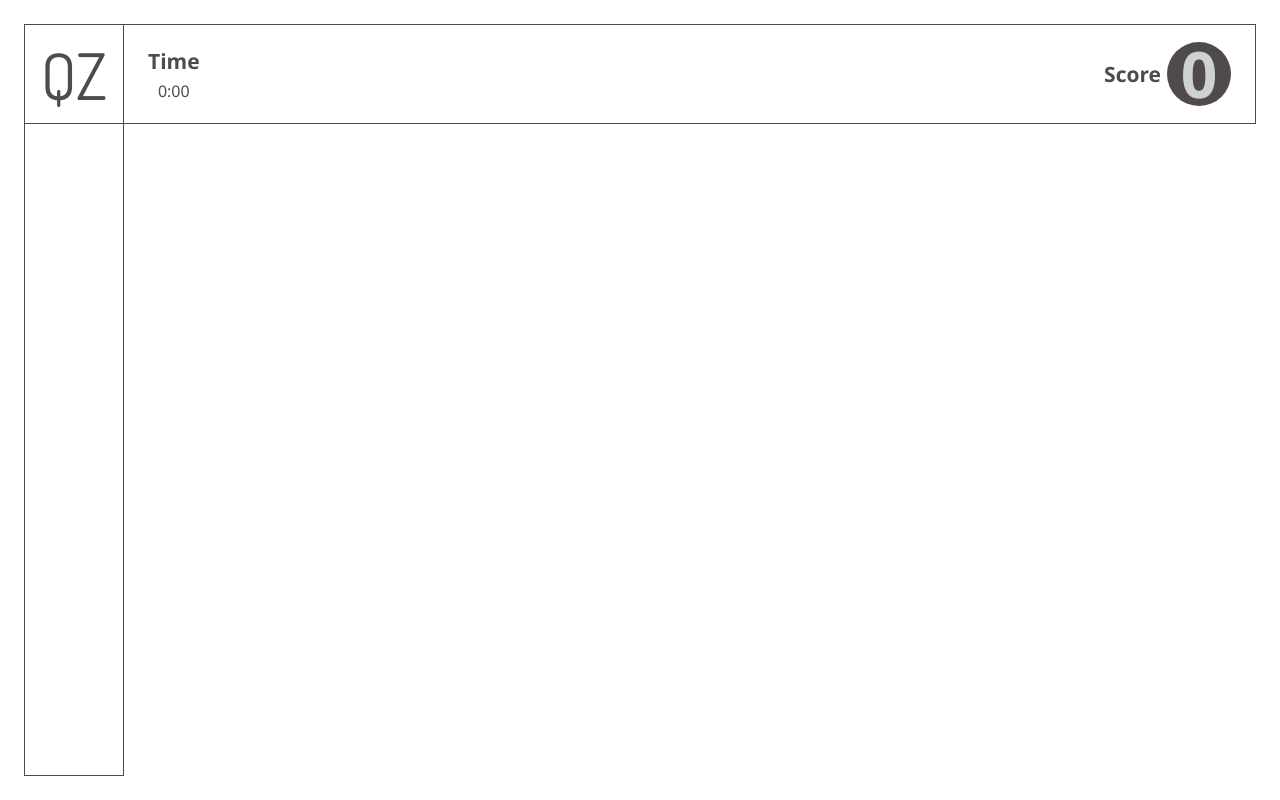
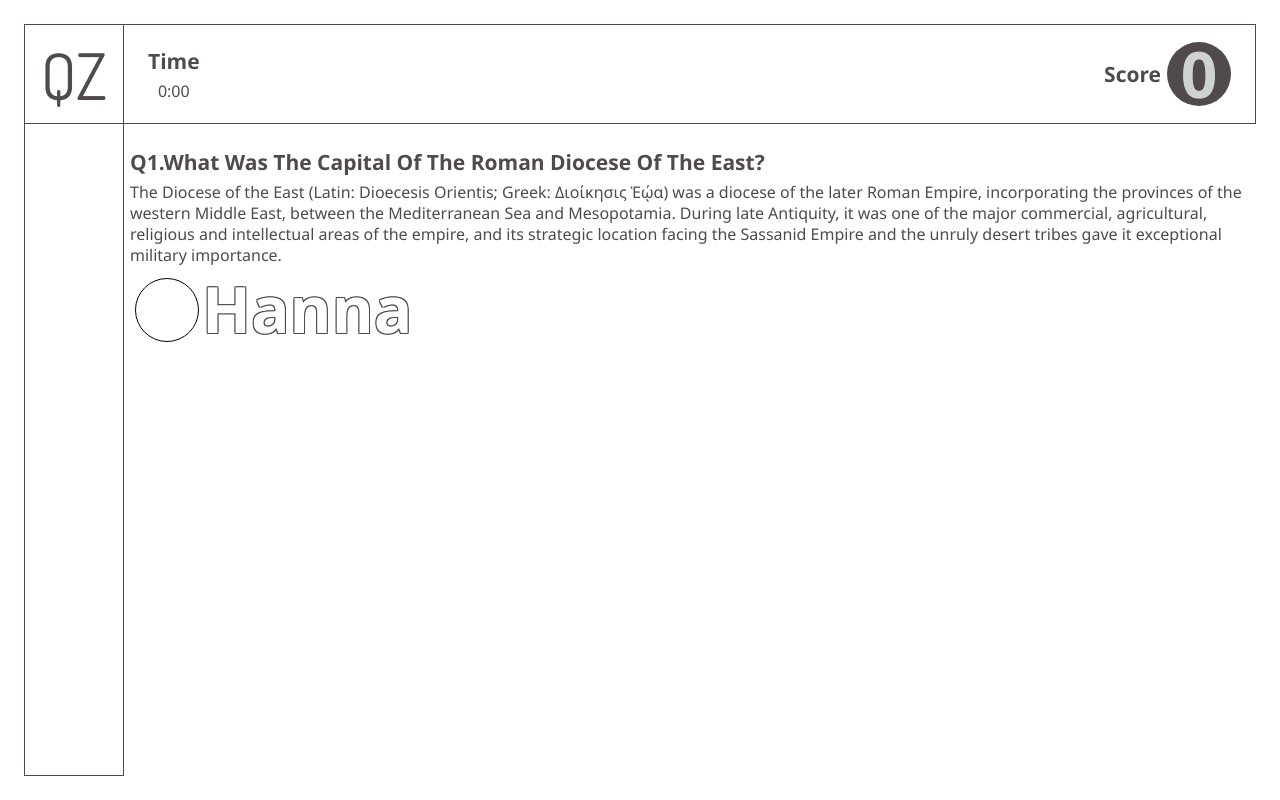
Before and after one commit to sriveer-me/quiz-app-game, a Vue app: page / in a window 1280 px wide. Built offline with nearby package versions, Linux system fonts and the light colour scheme; some icons are missing.

Commit message:
checkbox almost implemented.

```diff
--- a/src/App.vue
+++ b/src/App.vue
@@ -3,7 +3,15 @@
         <h1 class="icon-area icon-font">QZ</h1>
         <TopBar />
         <LeftBar />
-        <div class="content-area"></div>
+        <div class="content-area">
+            <div class="question">
+                <h1 class="subtitle-font">Q1.What was the capital of the roman diocese of the east?</h1>
+                <h2 class="body-text">The Diocese of the East (Latin: Dioecesis Orientis; Greek: Διοίκησις Ἑῴα) was a diocese of the later Roman Empire, incorporating the provinces of the western Middle East, between the Mediterranean Sea and Mesopotamia. During late Antiquity, it was one of the major commercial, agricultural, religious and intellectual areas of the empire, and its strategic location facing the Sassanid Empire and the unruly desert tribes gave it exceptional military importance.</h2>
+            </div>
+            <div class="answer-options">
+                <Checkbox name="answers" value="answer-1" labelName="Hanna"/>
+            </div>
+        </div>
     </div>
 </template>
 
@@ -40,6 +48,19 @@
         align-items: center;
     }
 
+    //relating to content-area start
+
+    .content-area{
+        padding-top: var(--spacing-large);
+        padding-left: var(--spacing-small);
+        padding-right: var(--spacing-small);
+    }
+    .question{
+        display: flex;
+        flex-direction: column;
+        row-gap: var(--spacing-small);
+    }
+
 </style>
 
 <script>
@@ -47,12 +68,14 @@ import {isMobile,isTablet,isDesktop} from '@/js/breakpoints.js';
 
 import TopBar from '@/components/TopBar.vue';
 import LeftBar from '@/components/LeftBar.vue';
+import Checkbox from '@/components/Checkbox.vue';
 
 export default {
     name: "App",
     components:{
         TopBar,
-        LeftBar
+        LeftBar,
+        Checkbox
     },
     data(){
         return{
--- a/src/assets/scss/_settings.scss
+++ b/src/assets/scss/_settings.scss
@@ -41,14 +41,43 @@ $light: #CED2D2;
 }
 
 .hero-font{
+    transition: 0.25s color ease-in-out,
+                0.25s text-shadow ease-in-out;
+
     font-family: Segoe UI;
     font-style: normal;
     font-weight: bold;
     font-size: var(--hero-font-size);
     line-height: var(--hero-font-line-height);
 
+    color: white;
+    text-shadow:
+        -1px -1px 0 $dark,
+         1px -1px 0 $dark,
+        -1px  1px 0 $dark,
+         1px  1px 0 $dark;
+
+    &.filled-in{
+        text-shadow:
+            -1px -1px 0 #fff,
+             1px -1px 0 #fff,
+            -1px  1px 0 #fff,
+             1px  1px 0 #fff;
+
+        color: $dark;
+    }
+}
+.hero-font:hover{
+    text-shadow:
+        -1px -1px 0 #fff,
+         1px -1px 0 #fff,
+        -1px  1px 0 #fff,
+         1px  1px 0 #fff;
+
     color: $dark;
 }
+
+
 
 .subtitle-font{
     font-family: Segoe UI;
--- /dev/null
+++ b/src/components/Checkbox.vue
@@ -0,0 +1,61 @@
+<template>
+    <label class="check-box">
+        <input type="radio" :name="name" :value="value">
+        <span class="hero-font">{{labelName}}</span>
+    </label>
+</template>
+
+<style lang="scss" scoped>
+    @import '@/assets/scss/_settings.scss';
+    @import '@/assets/scss/_breakpoints.scss';
+
+    .check-box{
+        cursor: pointer;
+        display: inline-flex;
+        align-items: center;
+    }
+
+    input[type="radio"]{
+        transition: 0.25s background-color ease-in-out;
+        appearance: none;
+
+        width: 48px;
+        height: 48px;
+        @include for-tablet-portrait-up{
+            width: 64px;
+            height: 64px;
+        }
+
+        border-radius: 50%;
+        border: 1px solid black;
+        background-color: #fff;
+
+        cursor: pointer;
+    }
+    input[type="radio"]:hover{
+        background-color: $dark;
+    }
+
+
+
+</style>
+
+<script>
+export default {
+    name: "Checkbox",
+    props:{
+        name:{
+            default: "Byzantium",
+            type: String
+        },
+        labelName:{
+            default: "def-group",
+            type: String
+        },
+        value:{
+            default: "no-value",
+            type: String
+        }
+    }
+}
+</script>
```
